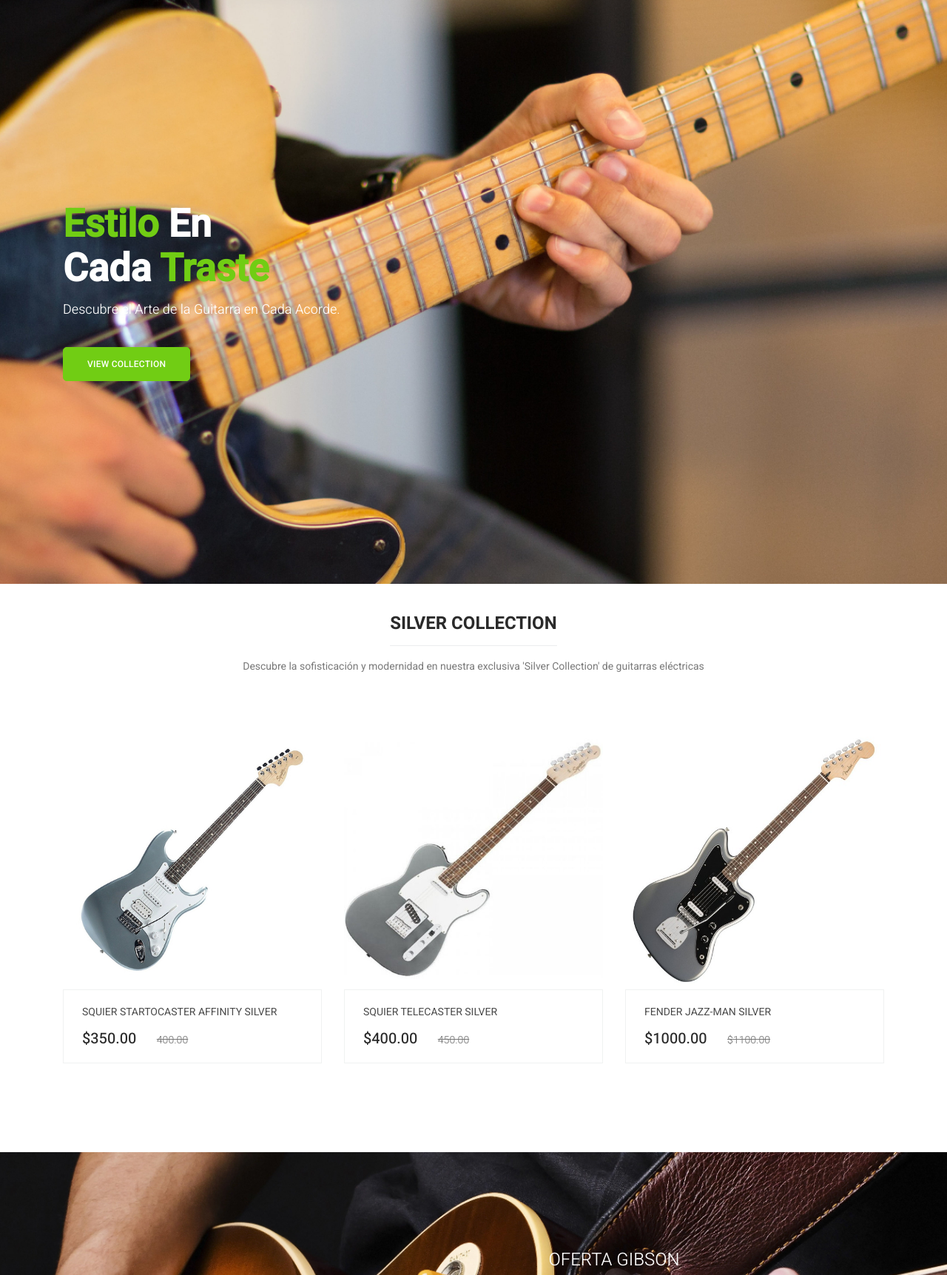
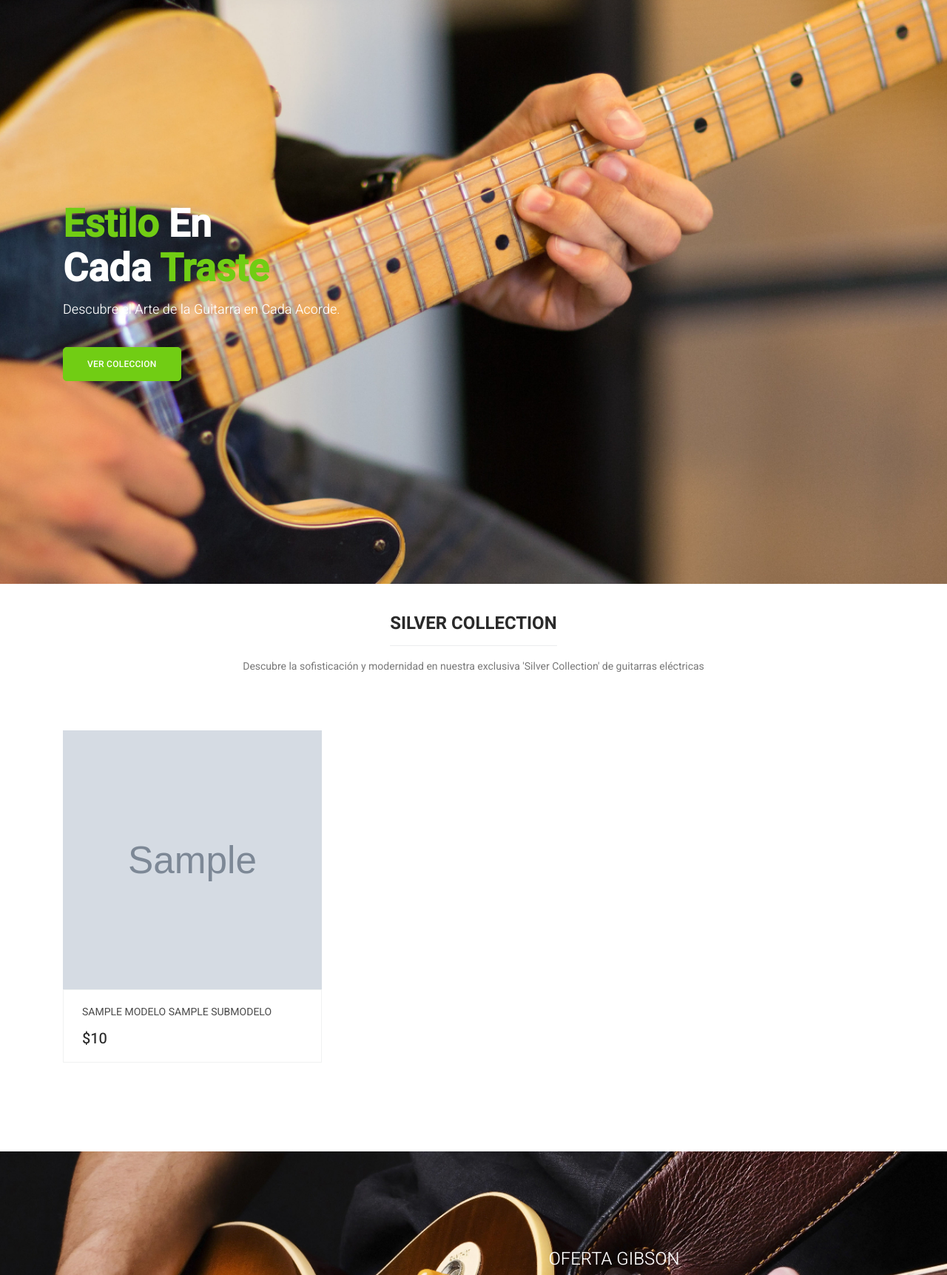
Before and after one commit to TomiAltero/guitar-page, a Django app: template project_DJANGO/App/templates/index.html in a window 1280 px wide. Shown: the part 92-1815 px from the top of the page at 74% size. Run offline with Django 4.2, Linux system fonts and the light colour scheme; the template is opened without the code that fills it: values that come from a table or form of the project are taken from there, others are empty; tables that the repository leaves empty hold one stand-in row (values such as "Sample post"); grey boxes marked "Sample" are stand-in pictures; some libraries are stand-ins or nearby versions.

Commit message:
silver collection dinamico

```diff
--- a/project_DJANGO/App/templates/index.html
+++ b/project_DJANGO/App/templates/index.html
@@ -105,14 +105,14 @@
           <div class="col-lg-12">
             <h3><span>Estilo</span> En <br />Cada <span>Traste</span></h3>
             <h4>Descubre el Arte de la Guitarra en Cada Acorde.</h4>
-            <a class="main_btn mt-40" href="#">View Collection</a>
+            <a class="main_btn mt-40" href="#">Ver Coleccion</a>
           </div>
         </div>
       </div>
     </div>
   </section>
 
-  <!--================ Feature Product Area =================-->
+  <!-- SILVER COLLECTION YA ES DINAMICA -->
   <section class="feature_product_area section_gap_bottom_custom">
     <div class="container">
       <div class="row justify-content-center">
@@ -125,10 +125,11 @@
       </div>
 
       <div class="row">
+        {% for guitar in guitars %}
         <div class="col-lg-4 col-md-6">
           <div class="single-product">
             <div class="product-img">
-              <img class="img-fluid w-100" src="{% static 'img/guitars/strat_silver.jpg' %}" alt="" />
+              <img class="img-fluid w-100" src="{{ guitar.imagen.url }}" alt="{{ guitar.modelo.nombre }}" style="width:400px; height:350px" />
               <div class="p_icon">
                 <a href="#">
                   <i class="ti-eye"></i>
@@ -143,73 +144,15 @@
             </div>
             <div class="product-btm">
               <a href="#" class="d-block">
-                <h4>SQUIER STARTOCASTER AFFINITY SILVER</h4>
+                <h4>{{ guitar.modelo.nombre }} {{ guitar.sub_modelo.nombre }}</h4>
               </a>
               <div class="mt-3">
-                <span class="mr-4">$350.00</span>
-                <del>400.00</del>
+                <span class="mr-4">${{ guitar.precio }}</span>
               </div>
             </div>
           </div>
         </div>
-
-        <div class="col-lg-4 col-md-6">
-          <div class="single-product">
-            <div class="product-img">
-              <img class="img-fluid w-100" src="{% static 'img/guitars/tele_silver (1).jpg' %}" alt="" />
-              <div class="p_icon">
-                <a href="#">
-                  <i class="ti-eye"></i>
-                </a>
-                <a href="#">
-                  <i class="ti-heart"></i>
-                </a>
-                <a href="#">
-                  <i class="ti-shopping-cart"></i>
-                </a>
-              </div>
-            </div>
-            <div class="product-btm">
-              <a href="#" class="d-block">
-                <h4>SQUIER TELECASTER SILVER</h4>
-              </a>
-              <div class="mt-3">
-                <span class="mr-4">$400.00</span>
-                <del>450.00</del>
-              </div>
-            </div>
-          </div>
-        </div>
-
-        <div class="col-lg-4 col-md-6">
-          <div class="single-product">
-            <div class="product-img">
-              <img class="img-fluid w-100" src="{% static 'img/guitars/jazz_silver.jpg' %}" alt="" />
-              <div class="p_icon">
-                <a href="#">
-                  <i class="ti-eye"></i>
-                </a>
-                <a href="#">
-                  <i class="ti-heart"></i>
-                </a>
-                <a href="#">
-                  <i class="ti-shopping-cart"></i>
-                </a>
-              </div>
-            </div>
-            <div class="product-btm">
-              <a href="#" class="d-block">
-                <h4>Fender JAZZ-MAN SILVER</h4>
-              </a>
-              <div class="mt-3">
-                <span class="mr-4">$1000.00</span>
-                <del>$1100.00</del>
-              </div>
-            </div>
-          </div>
-        </div>
-      </div>
-    </div>
+        {% endfor %}
   </section>
   <!--================ End Feature Product Area =================-->
 
--- a/project_DJANGO/App/urls.py
+++ b/project_DJANGO/App/urls.py
@@ -4,7 +4,7 @@ from django.urls import path
 from . import views
 
 urlpatterns = [
-    path("", views.index, name="index"),
+    path("", views.IndexView.as_view(), name="index"),
 ]
 
 if settings.DEBUG:
```
Also changed, not shown: project_DJANGO/App/views.py (+7 -2 lines), project_DJANGO/media/guitars/jazz_silver.jpg (added), project_DJANGO/media/guitars/tele_silver.jpg (added).
